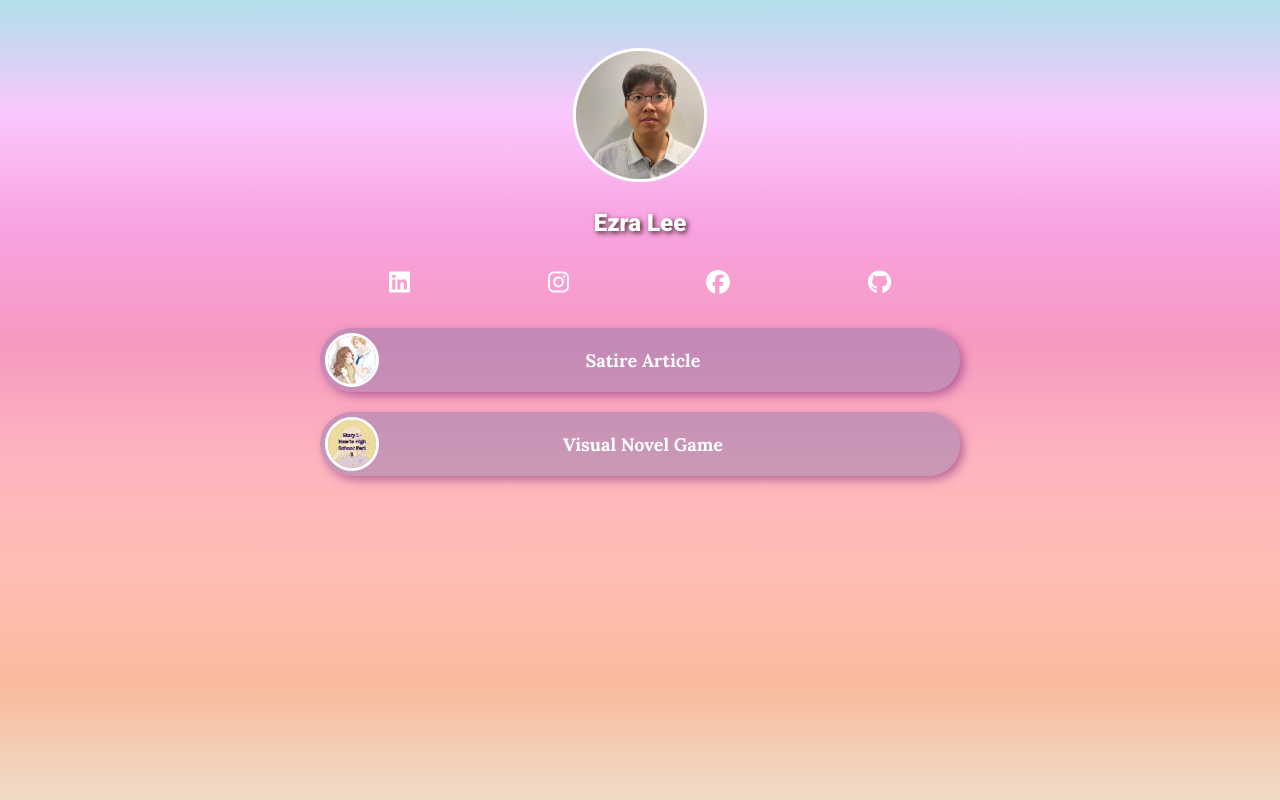
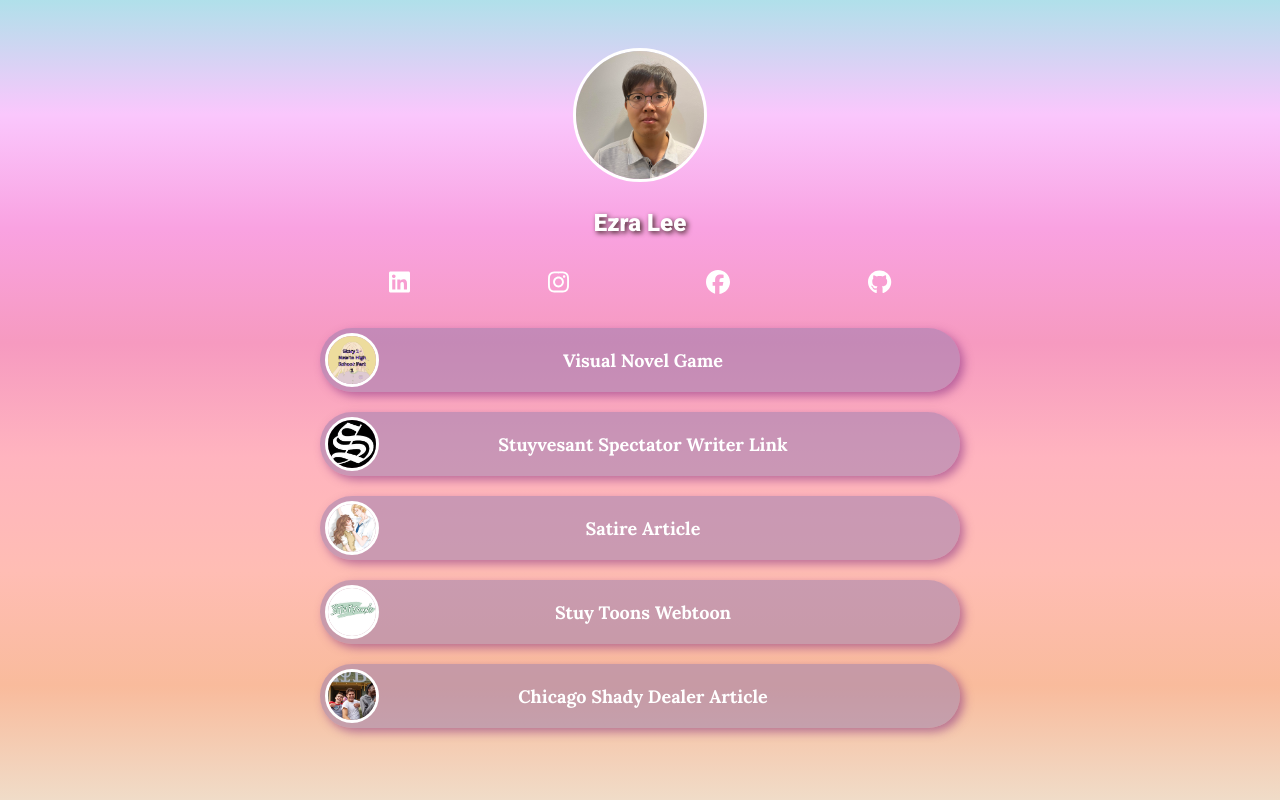
Before and after one commit to ezralee0010/link-in-bio, a plain HTML site: page index.html in a window 1280 px wide. Drawn offline with Linux system fonts and the light colour scheme.

Commit message:
Polished

```diff
--- a/index.html
+++ b/index.html
@@ -112,6 +112,21 @@
       </div>
 
       <div class="links-row">
+
+        <div class="link">
+          <img class="thumbnail" src="/images/story1_hover.png" alt="person in the background with text in front">
+          <a class="link-text" href="https://ezralee.itch.io/dating-sim-new-student-at-stuy" target="_blank">
+            Visual Novel Game
+          </a>
+        </div>
+
+        <div class="link">
+          <img class="thumbnail" src="/images/spec_image.jpg" alt="logo of Stuyvesant Spectator">
+          <a class="link-text" href="https://stuyspec.com/staff/ezra-lee" target="_blank">
+            Stuyvesant Spectator Writer Link
+          </a>
+        </div>
+
         <div class="link">
           <img class="thumbnail" src="/images/spec_article.jpg" alt="two people close together">
           <a class="link-text" href="https://stuyspec.com/article/new-student-at-stuy-y-n-pt-2" target="_blank">
@@ -120,13 +135,18 @@
         </div>
 
         <div class="link">
-          <img class="thumbnail" src="/images/story1_hover.png" alt="person in the background with text in front">
-          <a class="link-text" href="https://ezralee.itch.io/dating-sim-new-student-at-stuy" target="_blank">
-            Visual Novel Game
+          <img class="thumbnail" src="/images/stuytoons.jpg" alt="logo of StuyToons">
+          <a class="link-text" href="https://www.webtoons.com/en/canvas/stuytoons/list?title_no=571792" target="_blank">
+            Stuy Toons Webtoon
           </a>
         </div>
 
-
+        <div class="link">
+          <img class="thumbnail" src="/images/frat_bro.jpg" alt="image of four people in front of frat house">
+          <a class="link-text" href="https://chicagoshadydealer.com/index.php/2022/11/01/how-to-hold-your-58th-birthday-in-a-frat-house-without-making-it-sound-bad/" target="_blank">
+            Chicago Shady Dealer Article
+          </a>
+        </div>
 
       </div>
 
```
Also changed, not shown: images/frat_bro.jpg (added), images/spec_image.jpg (added), images/stuytoons.jpg (added).
